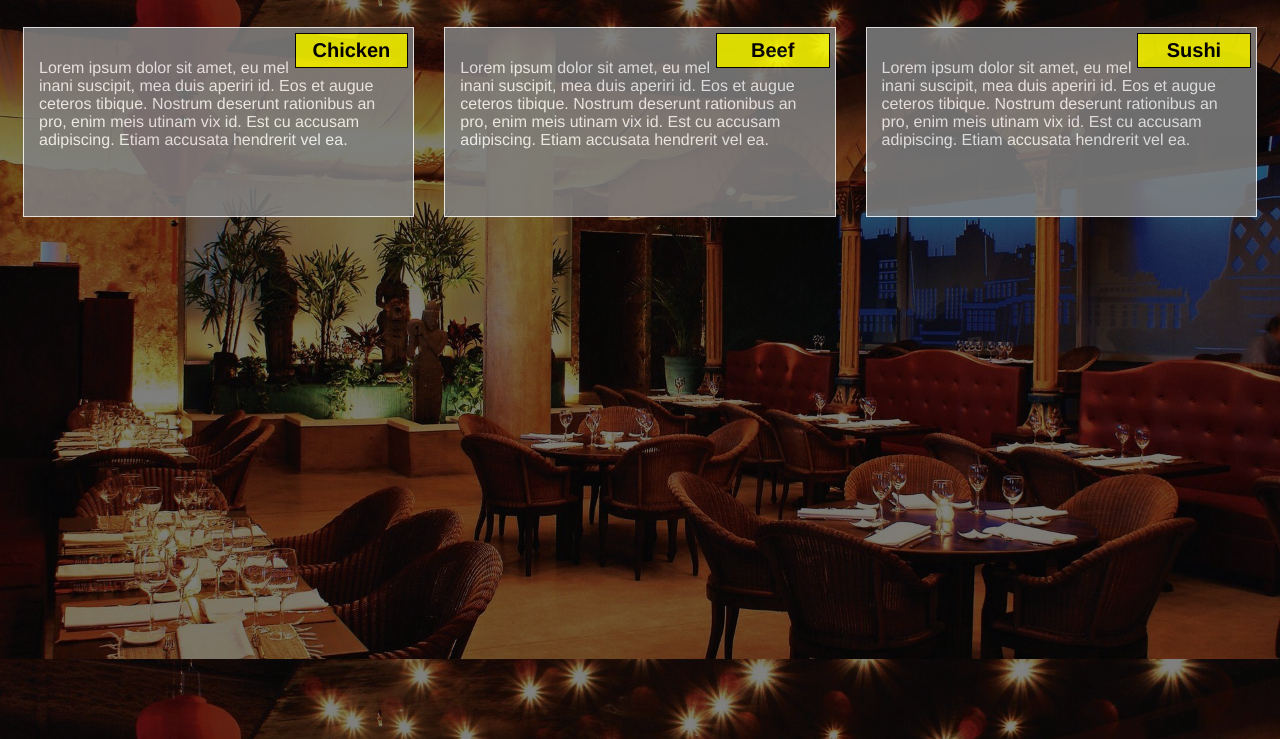
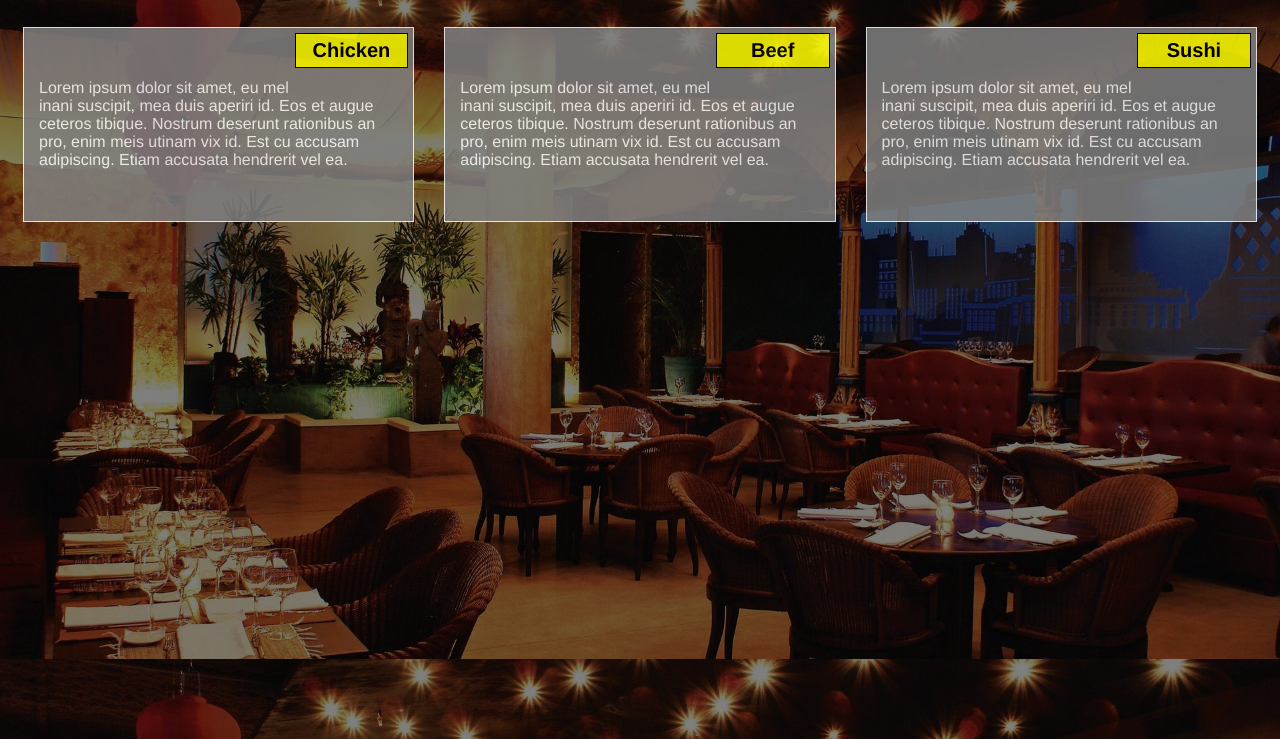
Before and after one commit to swapnil2597/module2-solution, a plain HTML site: page index.html in a window 1280 px wide. Shown: the part 61-800 px from the top of the page. Drawn offline with Linux system fonts and the light colour scheme.

Commit message:
Update styles.css
final spacing inside boxes

```diff
--- a/css/styles.css
+++ b/css/styles.css
@@ -21,6 +21,8 @@ p {
   height: auto;
   font-family: Helvetica;
   color: white;
+  position: relative;
+  top: 20px;
 }
 
 /* Simple Responsive Framework. */
@@ -136,7 +138,7 @@ h1 {
 
 #bg {
   width: auto;
-  height: 190px;
+  height: 195px;
   background-color: grey;
   padding: 5px;
   border: 1px solid white;
```
